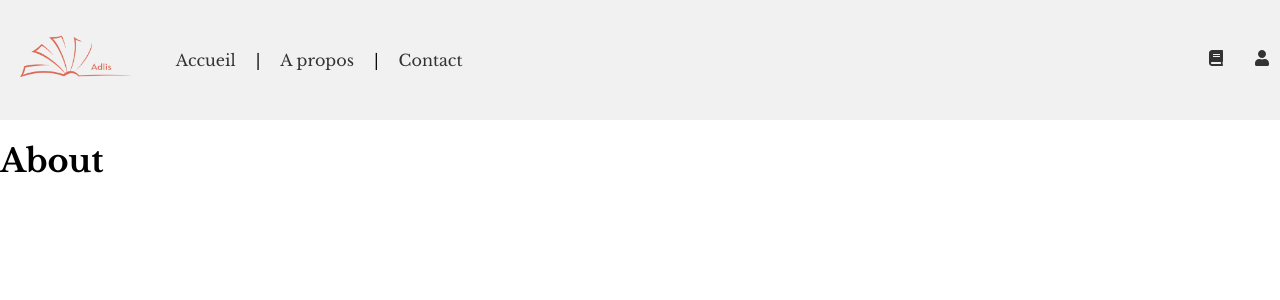
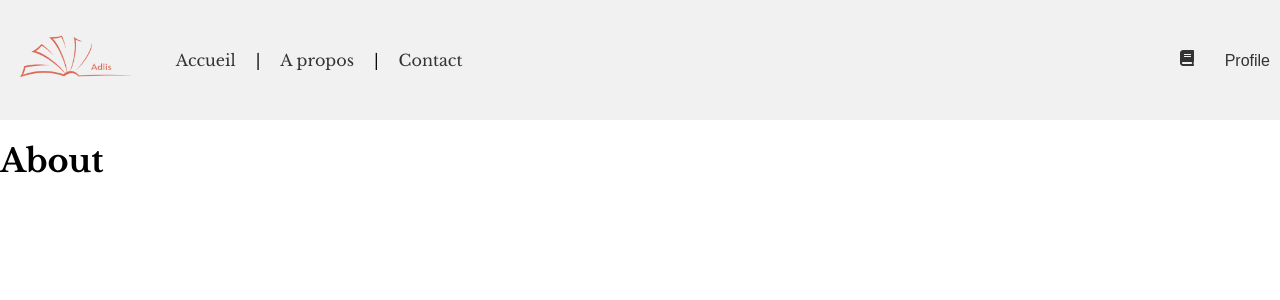
Before and after one commit to OlivierMaria/Adlis, a React (Create React App) app in the folder front/: page /about in a window 1280 px wide. Shown: the top 300 px of the page. Built offline with nearby package versions, Linux system fonts and the light colour scheme.

Commit message:
Functional dropdown on the home page

```diff
--- a/front/src/components/Dropdown.js
+++ b/front/src/components/Dropdown.js
@@ -1,14 +1,15 @@
 import React from "react";
+import { Link } from "react-router-dom";
 
 const Dropdown = () => {
   return (
     <div class="dropdown">
       <button>Profile</button>
       <div class="dropdown-options">
-        <a href="#">Connexion</a>
-        <a href="#">Inscription</a>
-        <a href="#">Profil</a>
-        <a href="#">Déconnexion</a>
+        <Link to="/login">Connexion</Link>
+        <Link to="/signup">Inscription</Link>
+        <Link to="/dashboard">Profil</Link>
+        <Link to="/logout">Déconnexion</Link>
       </div>
     </div>
   );
--- a/front/src/components/Navbar.js
+++ b/front/src/components/Navbar.js
@@ -1,8 +1,9 @@
 import { Link } from "react-router-dom";
 import "../style/Navbar.css";
 import React from "react";
-import { FaUser, FaBook } from "react-icons/fa";
+import { FaBook } from "react-icons/fa";
 import logoImg from "../assets/img/logo.png";
+import Dropdown from "./Dropdown.js";
 
 const Navbar = () => {
   return (
@@ -36,9 +37,7 @@ const Navbar = () => {
               </Link>
             </li>
             <li>
-              <Link to="/login">
-                <FaUser />
-              </Link>
+              <Dropdown />
             </li>
           </ul>
         </div>
--- a/front/src/pages/Home.js
+++ b/front/src/pages/Home.js
@@ -6,6 +6,7 @@ import SearchBar from "../components/SearchBar.js";
 import "react-responsive-carousel/lib/styles/carousel.min.css";
 import Carrousel from "../components/Carrousel.js";
 import Navbar from "../components/Navbar.js";
+import Footer from "../components/Footer.js";
 
 const Home = () => {
   const [books, setBooks] = useState([]);
@@ -47,6 +48,7 @@ const Home = () => {
           <Card key={book.id} book={book.volumeInfo} />
         ))}
       </div>
+      <Footer />
     </div>
   );
 };
```
